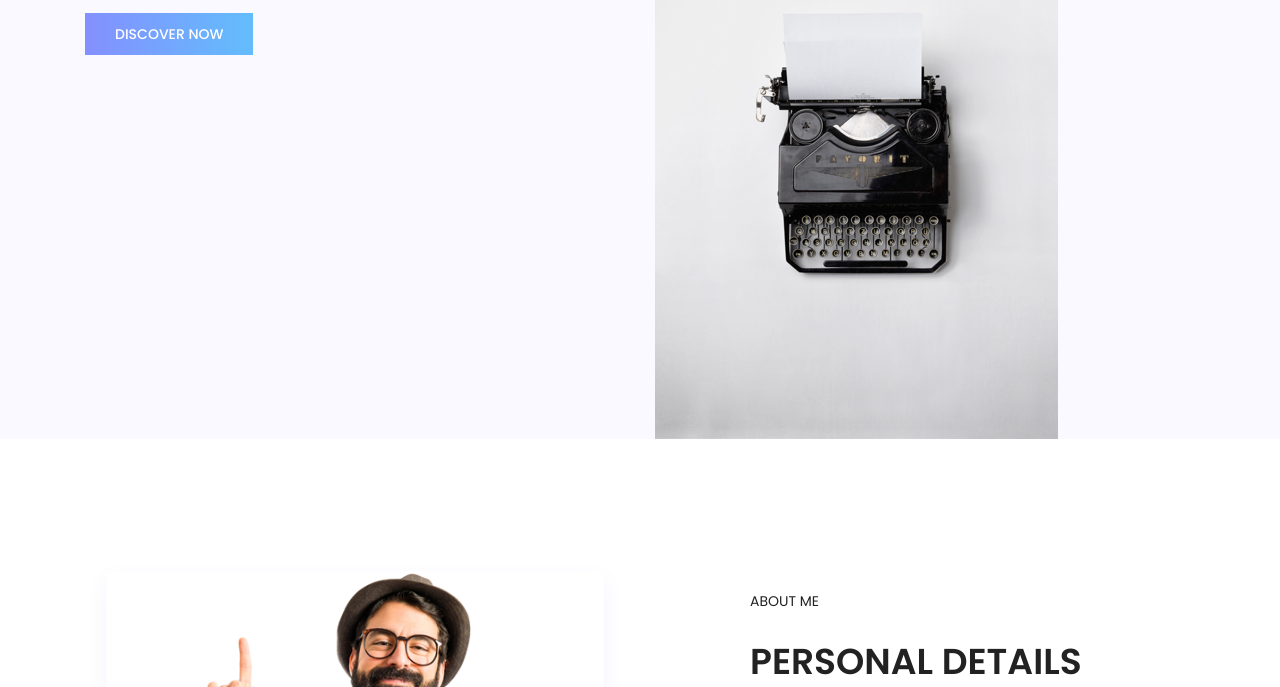
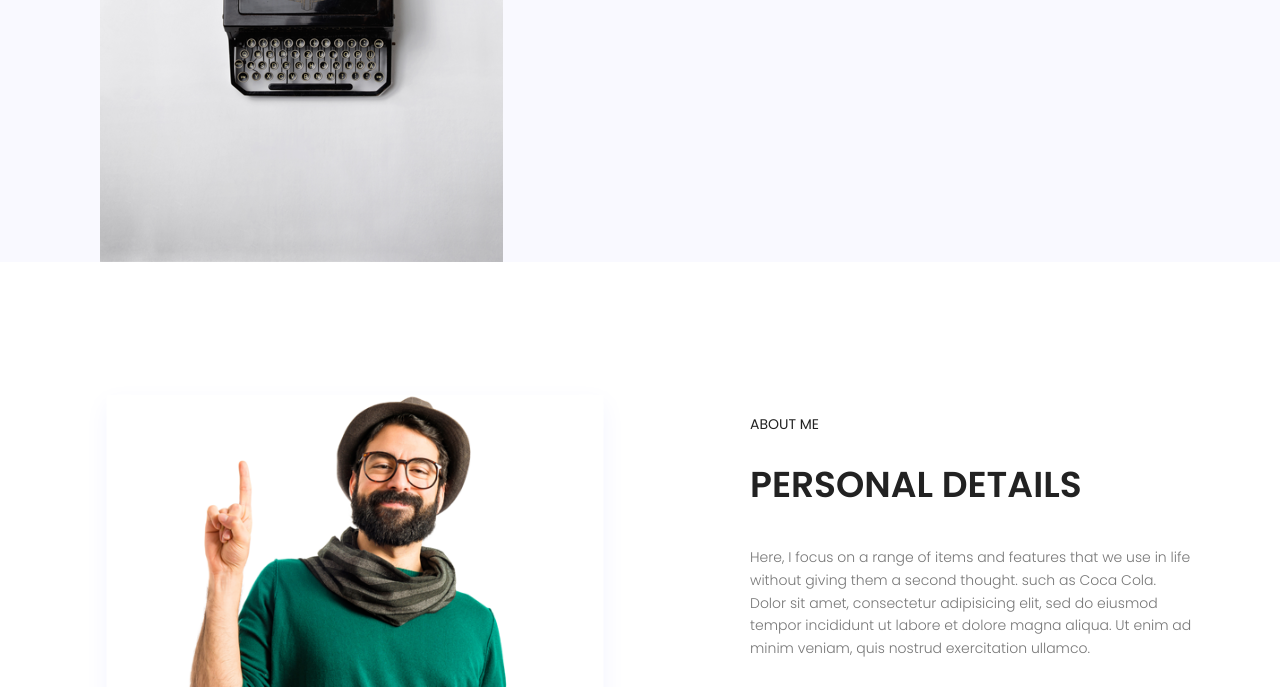
Before and after one commit to lukef02/testbs, a plain HTML site: page index.html in a window 1280 px wide. Shown: the part 561-1248 px from the top of the page. Drawn offline with nearby package versions, Linux system fonts and the light colour scheme; some packages are replaced by stand-ins of ours.

Commit message:
remove class
row fullscreen align-items-center justify-content-between

```diff
--- a/index.html
+++ b/index.html
@@ -71,7 +71,7 @@
 			<!-- start banner Area -->
 			<section class="banner-area">
 				<div class="container">
-					<div class="row fullscreen align-items-center justify-content-between">
+					<div class="">
 						<div class="col-lg-6 col-md-6 banner-left">
 							<h6>This is me</h6>
 							<h1>Philip Gilbert</h1>
```
Also changed, not shown: 1 other file.
